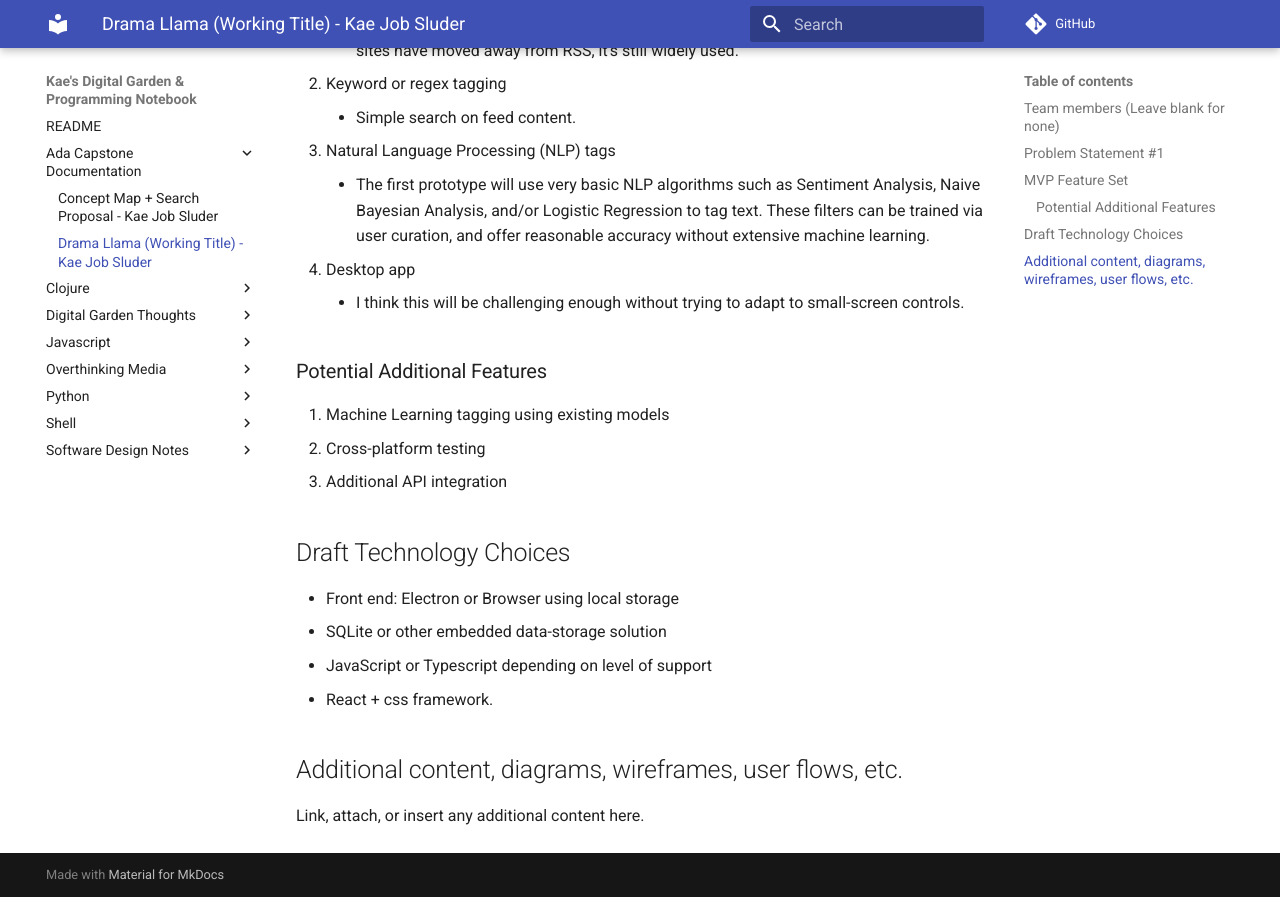
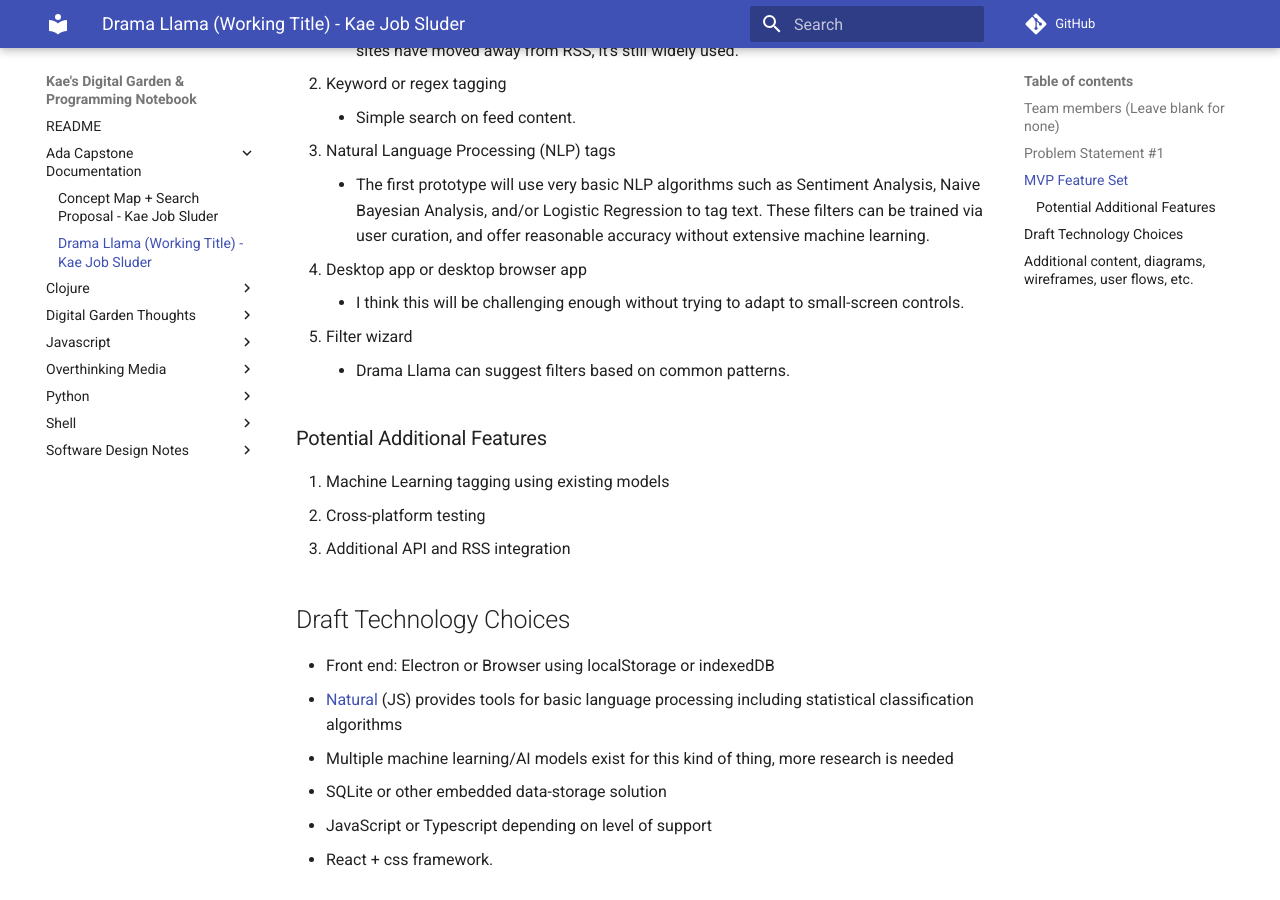
Before and after one commit to kaesluder/kae-garden-wiki, an MkDocs documentation site: the page built from docs/Ada_Capstone_Documentation/drama_llama_draft_2022-12-11.md, in a window 1280 px wide and 900 px high, scrolled down 1186 px. Built offline with MkDocs 1.6.1 and Material for MkDocs 9.7.7, drawn with Linux system fonts in a browser that asks for light colours; comment, search, counter and statistics services are not loaded.

Commit message:
final drama llama draft proposal

```diff
--- a/docs/Ada_Capstone_Documentation/drama_llama_draft_2022-12-11.md
+++ b/docs/Ada_Capstone_Documentation/drama_llama_draft_2022-12-11.md
@@ -35,23 +35,32 @@ choose to display this metadata at the headline level or use it to filter views.
 ## MVP Feature Set
 
 1.  RSS fetching and viewing
-    - RSS is an XML standard for providing website, article, and post summaries. While many sites have moved away from RSS, it's still widely used.
+    - RSS is an XML standard for providing website, article, and post summaries.
+      While many sites have moved away from RSS, it's still widely used.
 2.  Keyword or regex tagging
     - Simple search on feed content.
 3.  Natural Language Processing (NLP) tags
-    - The first prototype will use very basic NLP algorithms such as Sentiment Analysis, Naive Bayesian Analysis, and/or Logistic Regression to tag text. These filters can be trained via user curation, and offer reasonable accuracy without extensive machine learning.
-4.  Desktop app
+    - The first prototype will use very basic NLP algorithms such as Sentiment
+      Analysis, Naive Bayesian Analysis, and/or Logistic Regression to tag text.
+      These filters can be trained via user curation, and offer reasonable
+      accuracy without extensive machine learning.
+4.  Desktop app or desktop browser app
     - I think this will be challenging enough without trying to adapt to small-screen controls.
-
+4.  Filter wizard
+    - Drama Llama can suggest filters based on common patterns.
 ### Potential Additional Features
 
 1.  Machine Learning tagging using existing models
 2.  Cross-platform testing
-3.  Additional API integration
+3.  Additional API and RSS integration
 
 ## Draft Technology Choices
 
-- Front end: Electron or Browser using local storage
+- Front end: Electron or Browser using localStorage or indexedDB
+- [Natural](https://github.com/NaturalNode/natural) (JS) provides tools for
+  basic language processing including statistical classification algorithms
+- Multiple machine learning/AI models exist for this kind of thing, more
+  research is needed
 - SQLite or other embedded data-storage solution
 - JavaScript or Typescript depending on level of support
 - React + css framework.
```
